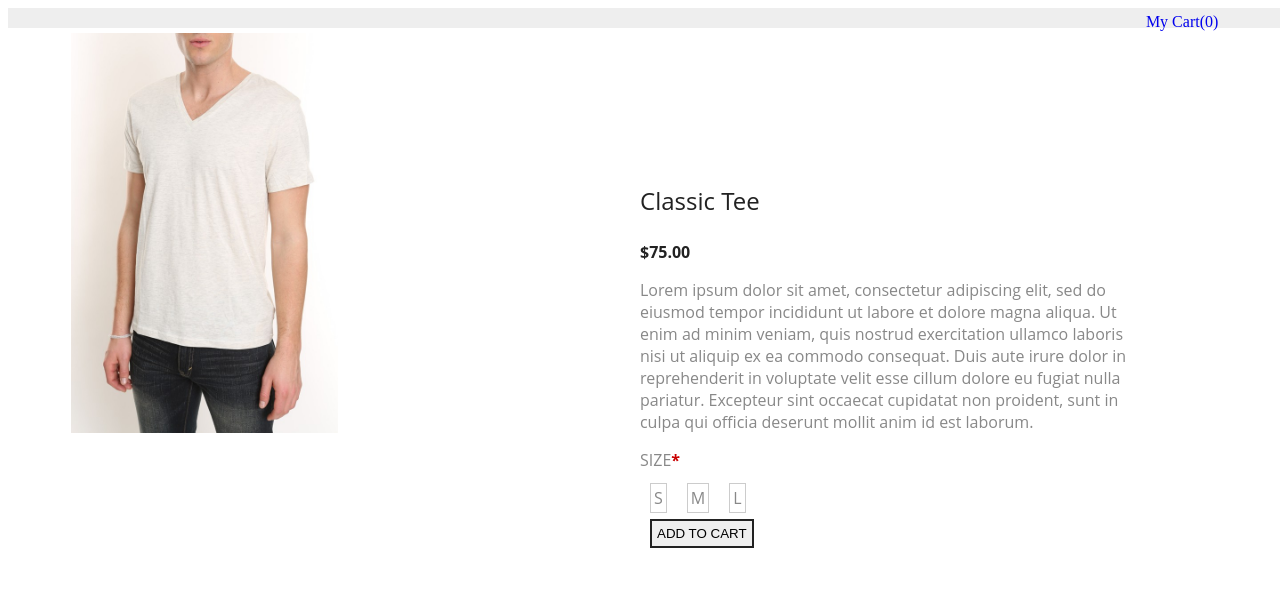
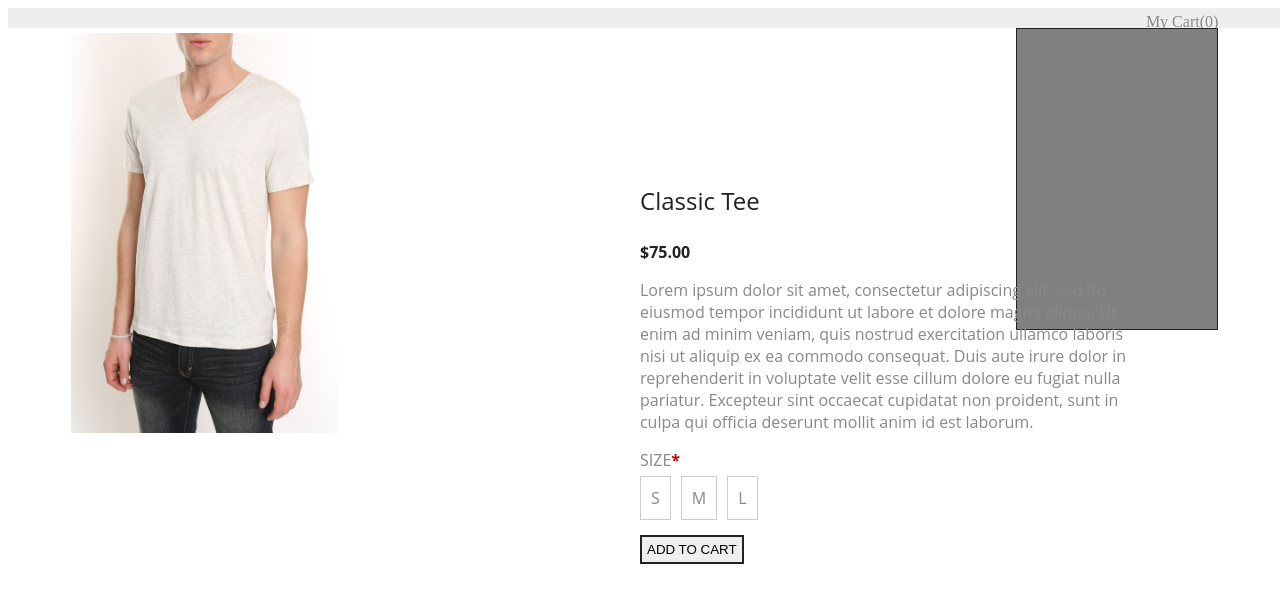
Before and after one commit to Pete-Angjelevski/MR-Frontend-Developer-Technical-Test, a React app: page /#/cart in a window 1280 px wide. Before the commit this address led to /#/. Shown: the top 602 px of the page. Built offline with nearby package versions, Linux system fonts and the light colour scheme.

Commit message:
add styling to cart

```diff
--- a/src/client/components/Body.tsx
+++ b/src/client/components/Body.tsx
@@ -18,11 +18,19 @@ interface IBodyProps {
 
 const Body: React.FC<IBodyProps> = () => {
   const [ {id, name, price, description, img, sizes }  ] = clothingData
-
   const [ selectedSize, setSelected ] = useState<string>('')
   const [ sizeError, setSizeError ] = useState<boolean>(false)
 
+  const [style, setStyle] = useState<object>()
+
+
   function handleSize (size: string):void {
+    setStyle({
+      margin: "10px",
+      padding: "5px",
+      border: "2px solid #222222",
+
+    })
     setSelected(size)
   }
 
@@ -51,11 +59,18 @@ const Body: React.FC<IBodyProps> = () => {
         <p>{description}</p>
         <div>
           <p>SIZE<span>*</span> <strong>{selectedSize}</strong>
-            {sizeError ? <p> PLEASE SELECT SIZE</p> : <p></p>}
+            {sizeError ? <p className="error"> PLEASE SELECT SIZE</p> : <p></p>}
           </p>
           {sizes.map((size: string) => {
             return (
-              <p className="size" key={size}  onClick={() => handleSize(size)}>{size}</p> )
+              <p
+              className="size"
+              key={size}
+              onClick={() => handleSize(size)}
+              style={style}
+              >
+                {size}
+              </p> )
           })}
         </div>
         <button onClick={handleAddToCart}>ADD TO CART</button>
--- a/src/client/components/Cart.tsx
+++ b/src/client/components/Cart.tsx
@@ -22,7 +22,7 @@ const Cart: React.FC<ICartProps> = (props):any => {
 
 
   return (
-    <div>
+    <div className="cartContainer">
       <ul>
         {cart.map((item: CartType) => {
           return (
--- a/src/client/scss/Body.scss
+++ b/src/client/scss/Body.scss
@@ -45,20 +45,21 @@
   .size{
     display: inline;
     border: 1px solid $border-light-grey;
-    padding: 3px;
+    padding: 10px;
     width: 20px;
     height: 20px;
     text-align: center;
     cursor: pointer;
-    margin: 0 10px;
+    margin: 10px 10px 0 0;
   }
 
-  .size:active {
-    border: 1px solid $border-dark-grey;
-  }
+ .error{
+   color: red;
+   font-size: 1.2rem;
+ }
 
   button {
-    margin: 10px;
+    margin:5% 0;
     padding: 5px;
     border: 2px solid $border-dark-grey;
   }
--- a/src/client/scss/Cart.scss
+++ b/src/client/scss/Cart.scss
@@ -0,0 +1,22 @@
+@import "./variables.scss";
+
+
+
+.cartContainer {
+
+  position: absolute;
+  right: 5%;
+  top: 20px;
+  height: 300px;
+  width:  200px;
+  overflow: scroll;
+  background-color: grey;
+  border: 1px solid $border-dark-grey;
+
+  img {
+    height: 30px;
+    width: 15px;
+
+  }
+
+}
--- a/src/client/scss/Header.scss
+++ b/src/client/scss/Header.scss
@@ -15,6 +15,7 @@
     right: 5%;
     top: 5px;
     text-decoration: none;
+    color: $font-color2;
 
   }
 }
```
